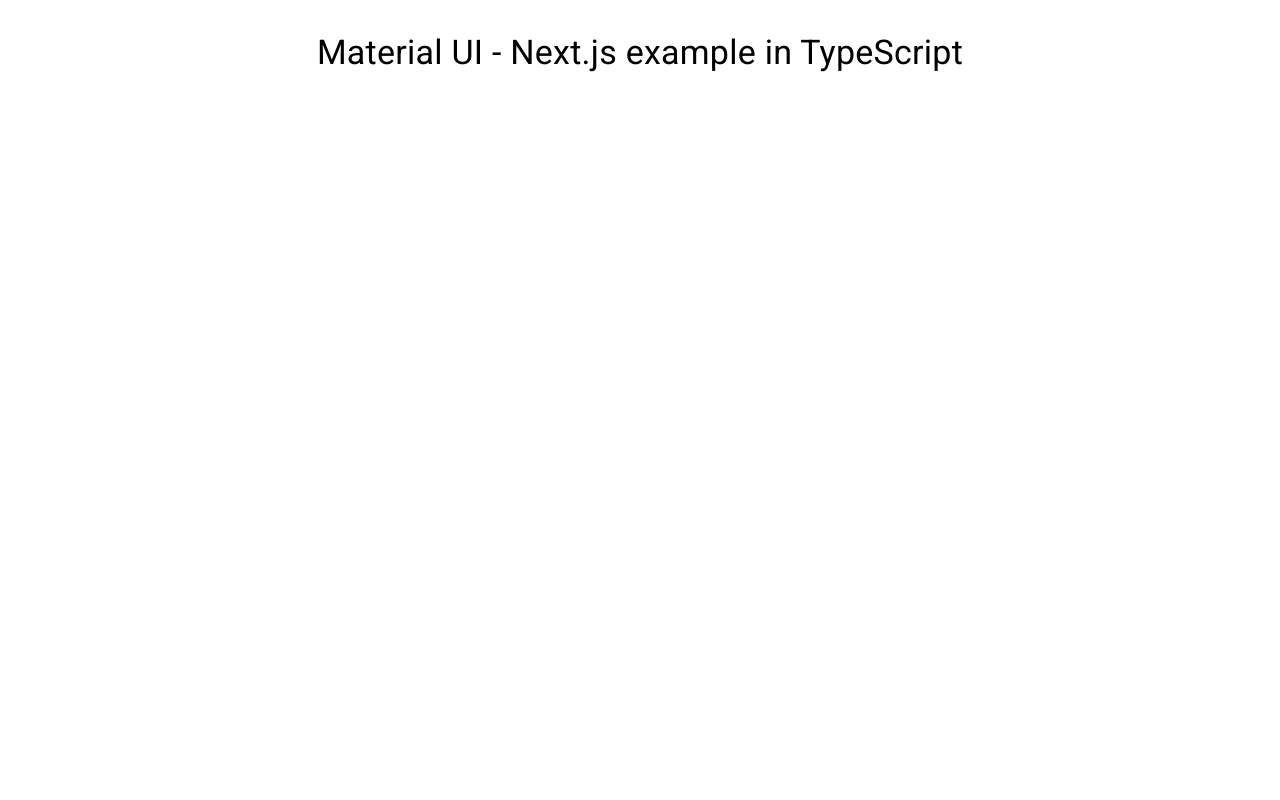
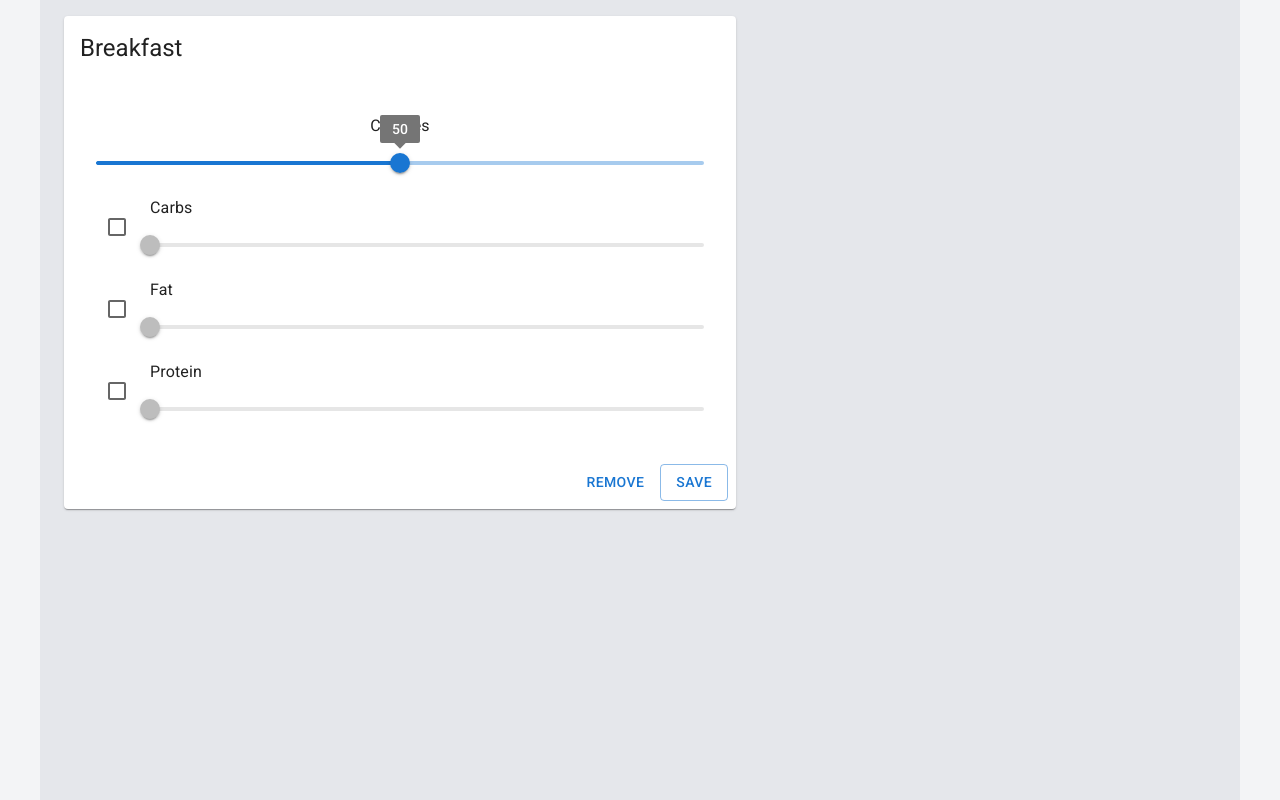
Before and after one commit to BeloMaximka/FooFeez, a Next.js app in the folder frontend/: page / in a window 1280 px wide. Built offline with nearby package versions, Linux system fonts and the light colour scheme.

Commit message:
add card

```diff
--- a/frontend/package.json
+++ b/frontend/package.json
@@ -3,7 +3,7 @@
   "version": "0.1.0",
   "private": true,
   "scripts": {
-    "dev": "next dev --turbo",
+    "dev": "next dev",
     "build": "next build",
     "start": "next start",
     "lint": "next lint"
@@ -22,6 +22,7 @@
     "react": "18.2.0",
     "react-dom": "18.2.0",
     "tailwindcss": "3.3.1",
-    "typescript": "5.0.4"
+    "typescript": "5.0.4",
+    "zustand": "^4.3.7"
   }
 }
--- /dev/null
+++ b/frontend/src/components/Meal/MealCard.tsx
@@ -0,0 +1,222 @@
+import * as React from "react";
+import { styled } from "@mui/material/styles";
+import Card from "@mui/material/Card";
+import CardHeader from "@mui/material/CardHeader";
+import CardMedia from "@mui/material/CardMedia";
+import CardContent from "@mui/material/CardContent";
+import CardActions from "@mui/material/CardActions";
+import Collapse from "@mui/material/Collapse";
+import Avatar from "@mui/material/Avatar";
+import IconButton, { IconButtonProps } from "@mui/material/IconButton";
+import Typography from "@mui/material/Typography";
+import { red } from "@mui/material/colors";
+import FavoriteIcon from "@mui/icons-material/Favorite";
+import ShareIcon from "@mui/icons-material/Share";
+import ExpandMoreIcon from "@mui/icons-material/ExpandMore";
+import MoreVertIcon from "@mui/icons-material/MoreVert";
+import { MealParams, MealRequest, MealType, ResultMeal } from "@/types/dish";
+import {
+  Button,
+  Checkbox,
+  List,
+  ListItem,
+  ListItemButton,
+  ListItemIcon,
+  ListItemText,
+  Slider,
+} from "@mui/material";
+
+interface ExpandMoreProps extends IconButtonProps {
+  expand: boolean;
+}
+
+const ExpandMore = styled((props: ExpandMoreProps) => {
+  const { expand, ...other } = props;
+  return <IconButton {...other} />;
+})(({ theme, expand }) => ({
+  transform: !expand ? "rotate(0deg)" : "rotate(180deg)",
+  marginLeft: "auto",
+  transition: theme.transitions.create("transform", {
+    duration: theme.transitions.duration.shortest,
+  }),
+}));
+
+export const MealCard: React.FC<{ meal: ResultMeal }> = ({ meal }) => {
+  const [expanded, setExpanded] = React.useState(false);
+
+  const handleExpandClick = () => {
+    setExpanded(!expanded);
+  };
+
+  return (
+    <Card sx={{ maxWidth: 345 }}>
+      <CardHeader title={meal.title} />
+      <CardMedia
+        component="img"
+        height="194"
+        image={meal.image}
+        alt="Paella dish"
+      />
+      <CardContent>
+        <Typography variant="subtitle1" color="text.secondary">
+          {`${meal.calories} calories`}
+        </Typography>
+        <Typography
+          variant="caption"
+          color="text.secondary"
+          className="flex flex-col"
+        >
+          <span>Fat: {meal.fat}</span>
+          <span>Carbons: {meal.carbs}</span>
+          <span>Protein: {meal.protein}</span>
+        </Typography>
+      </CardContent>
+      <CardActions disableSpacing>
+        <IconButton aria-label="add to favorites">
+          <FavoriteIcon />
+        </IconButton>
+        <IconButton aria-label="share">
+          <ShareIcon />
+        </IconButton>
+        <ExpandMore
+          expand={expanded}
+          onClick={handleExpandClick}
+          aria-expanded={expanded}
+          aria-label="show more"
+        >
+          <ExpandMoreIcon />
+        </ExpandMore>
+      </CardActions>
+      <Collapse in={expanded} timeout="auto" unmountOnExit>
+        <CardContent>
+          <Typography paragraph>Method:</Typography>
+          <Typography paragraph>
+            Heat 1/2 cup of the broth in a pot until simmering, add saffron and
+            set aside for 10 minutes.
+          </Typography>
+          <Typography paragraph>
+            Heat oil in a (14- to 16-inch) paella pan or a large, deep skillet
+            over medium-high heat. Add chicken, shrimp and chorizo, and cook,
+            stirring occasionally until lightly browned, 6 to 8 minutes.
+            Transfer shrimp to a large plate and set aside, leaving chicken and
+            chorizo in the pan. Add pimentón, bay leaves, garlic, tomatoes,
+            onion, salt and pepper, and cook, stirring often until thickened and
+            fragrant, about 10 minutes. Add saffron broth and remaining 4 1/2
+            cups chicken broth; bring to a boil.
+          </Typography>
+          <Typography paragraph>
+            Add rice and stir very gently to distribute. Top with artichokes and
+            peppers, and cook without stirring, until most of the liquid is
+            absorbed, 15 to 18 minutes. Reduce heat to medium-low, add reserved
+            shrimp and mussels, tucking them down into the rice, and cook again
+            without stirring, until mussels have opened and rice is just tender,
+            5 to 7 minutes more. (Discard any mussels that don&apos;t open.)
+          </Typography>
+          <Typography>
+            Set aside off of the heat to let rest for 10 minutes, and then
+            serve.
+          </Typography>
+        </CardContent>
+      </Collapse>
+    </Card>
+  );
+};
+
+interface CreateMealRequestCardProps {
+  meal: MealRequest;
+  onCaloriesChange: (value: number) => void;
+  onCarbsChange: (value: number) => void;
+  onFatChange: (value: number) => void;
+  onProteinChange: (value: number) => void;
+}
+
+const capitalize = (value: string) => {
+  if (!value) return "";
+
+  return value.charAt(0).toUpperCase() + value.slice(1);
+};
+
+const mealParams: MealParams[] = ["carbs", "fat", "protein"];
+
+export const CreateMealRequestCard: React.FC<CreateMealRequestCardProps> = ({
+  meal,
+  onCaloriesChange,
+  onCarbsChange,
+  onFatChange,
+  onProteinChange,
+}) => {
+  const [checked, setChecked] = React.useState<string[]>([]);
+
+  const changeHandlers: Partial<Record<MealParams, (value: number) => void>> = {
+    carbs: onCarbsChange,
+    fat: onFatChange,
+    protein: onProteinChange,
+  };
+
+  const handleToggle = (value: MealParams) => () => {
+    const currentIndex = checked.indexOf(value);
+    const newChecked = [...checked];
+
+    if (currentIndex === -1) {
+      newChecked.push(value);
+    } else {
+      newChecked.splice(currentIndex, 1);
+      changeHandlers[value]?.(0);
+    }
+
+    setChecked(newChecked);
+  };
+
+  return (
+    <Card className="max-w-2xl">
+      <CardHeader title={capitalize(meal.type)} />
+      <CardContent>
+        <List>
+          <ListItem className="flex flex-col gap-2 items-start">
+            <Typography variant="subtitle1">Calories</Typography>
+            <Slider
+              value={meal.calories}
+              aria-label="Default"
+              valueLabelDisplay="on"
+              onChange={(e, val) => onCaloriesChange(val as number)}
+            />
+          </ListItem>
+          {mealParams.map((value) => {
+            const isChecked = checked.includes(value);
+            return (
+              <ListItem className="flex gap-3 items-center" key={value}>
+                <Checkbox
+                  checked={isChecked}
+                  onChange={handleToggle(value)}
+                  inputProps={{ "aria-label": "controlled" }}
+                />
+                <div className="flex flex-col gap-2 items-start w-full">
+                  <Typography variant="subtitle1">
+                    {capitalize(value)}
+                  </Typography>
+                  <Slider
+                    min={0}
+                    max={100}
+                    value={meal[value]}
+                    onChange={(e, val) =>
+                      changeHandlers[value]?.(val as number)
+                    }
+                    aria-label="Default"
+                    valueLabelDisplay={isChecked ? "on" : "off"}
+                    disabled={!isChecked}
+                  />
+                </div>
+              </ListItem>
+            );
+          })}
+        </List>
+      </CardContent>
+      <div className="p-2 flex gap-2 justify-end">
+        <Button size="medium">Remove</Button>
+        <Button size="medium" variant="outlined">
+          Save
+        </Button>
+      </div>
+    </Card>
+  );
+};
--- a/frontend/src/pages/_document.tsx
+++ b/frontend/src/pages/_document.tsx
@@ -9,7 +9,7 @@
           href="https://fonts.googleapis.com/css?family=Roboto:300,400,500,700&display=swap"
         />
       </Head>
-      <body>
+      <body className="bg-gray-100">
         <Main />
         <NextScript />
       </body>
--- a/frontend/src/pages/index.tsx
+++ b/frontend/src/pages/index.tsx
@@ -1,23 +1,20 @@
-// import { Box, Container, Typography } from "@material-ui/core";
-
-import { Box, Container, Typography } from "@mui/material";
+import { CreateMealRequestCard, MealCard } from "@/components/Meal/MealCard";
+import { useBreakfastStore } from "@/store";
+import { mockResultDish } from "@/types/dish";
+import { Container } from "@mui/material";
 
 export default function Home() {
+  const breakfastStore = useBreakfastStore();
+
   return (
-    <Container maxWidth="lg">
-      <Box
-        sx={{
-          my: 4,
-          display: "flex",
-          flexDirection: "column",
-          justifyContent: "center",
-          alignItems: "center",
-        }}
-      >
-        <Typography variant="h4" component="h1" gutterBottom>
-          Material UI - Next.js example in TypeScript
-        </Typography>
-      </Box>
+    <Container maxWidth="lg" className="bg-gray-200 min-h-screen px-6 py-4">
+      <CreateMealRequestCard
+        meal={breakfastStore.value}
+        onCaloriesChange={breakfastStore.setCalories}
+        onCarbsChange={breakfastStore.setCarbs}
+        onFatChange={breakfastStore.setFat}
+        onProteinChange={breakfastStore.setProtein}
+      />
     </Container>
   );
 }
--- /dev/null
+++ b/frontend/src/store.ts
@@ -0,0 +1,44 @@
+import { create } from "zustand";
+import { MealRequest, MealType } from "./types/dish";
+
+interface MenuStoreBase {
+  value: MealRequest;
+  setCalories: (value: number) => void;
+  setCarbs: (value: number) => void;
+  setFat: (value: number) => void;
+  setProtein: (value: number) => void;
+}
+
+interface BreakfastStore extends MenuStoreBase {
+  breakfast: MealRequest;
+}
+
+interface LunchStore extends MenuStoreBase {
+  lunch: MealRequest;
+}
+
+interface DinnerStore extends MenuStoreBase {
+  dinner: MealRequest;
+}
+
+export const useBreakfastStore = create<MenuStoreBase>()((set) => ({
+  value: {
+    type: "breakfast",
+    calories: 50,
+    carbs: 0,
+    fat: 0,
+    protein: 0,
+  },
+  setCalories(value) {
+    set((state) => ({ value: { ...state.value, calories: value } }));
+  },
+  setCarbs(value) {
+    set((state) => ({ value: { ...state.value, carbs: value } }));
+  },
+  setFat(value) {
+    set((state) => ({ value: { ...state.value, fat: value } }));
+  },
+  setProtein(value) {
+    set((state) => ({ value: { ...state.value, protein: value } }));
+  },
+}));
--- /dev/null
+++ b/frontend/src/types/dish.ts
@@ -0,0 +1,50 @@
+export type MealType = "breakfast" | "lunch" | "dinner";
+export type MealParams = "calories" | "carbs" | "fat" | "protein";
+
+export interface ResultMeal {
+  title: string;
+  image: string;
+  calories: number;
+  carbs: string;
+  fat: string;
+  protein: string;
+  mealType: MealType;
+}
+
+export interface MealRequest {
+  type: MealType;
+  calories: number;
+  carbs: number;
+  fat: number;
+  protein: number;
+}
+
+export const mockResultDish: ResultMeal[] = [
+  {
+    calories: 210,
+    carbs: "43g",
+    fat: "3g",
+    image: "https://spoonacular.com/recipeImages/90629-312x231.jpg",
+    protein: "1g",
+    title: "Baked Apples in White Wine",
+    mealType: "breakfast",
+  },
+  {
+    calories: 226,
+    carbs: "33g",
+    fat: "10g",
+    image: "https://spoonacular.com/recipeImages/284420-312x231.jpg",
+    protein: "2g",
+    title: "Chocolate Silk Pie with Marshmallow Meringue",
+    mealType: "lunch",
+  },
+  {
+    calories: 226,
+    carbs: "33g",
+    fat: "10g",
+    image: "https://spoonacular.com/recipeImages/284420-312x231.jpg",
+    protein: "2g",
+    title: "Chocolate Silk Pie with Marshmallow Meringue",
+    mealType: "dinner",
+  },
+];
```
Also changed, not shown: 1 other file (tests, documents, lock files or other folders).
